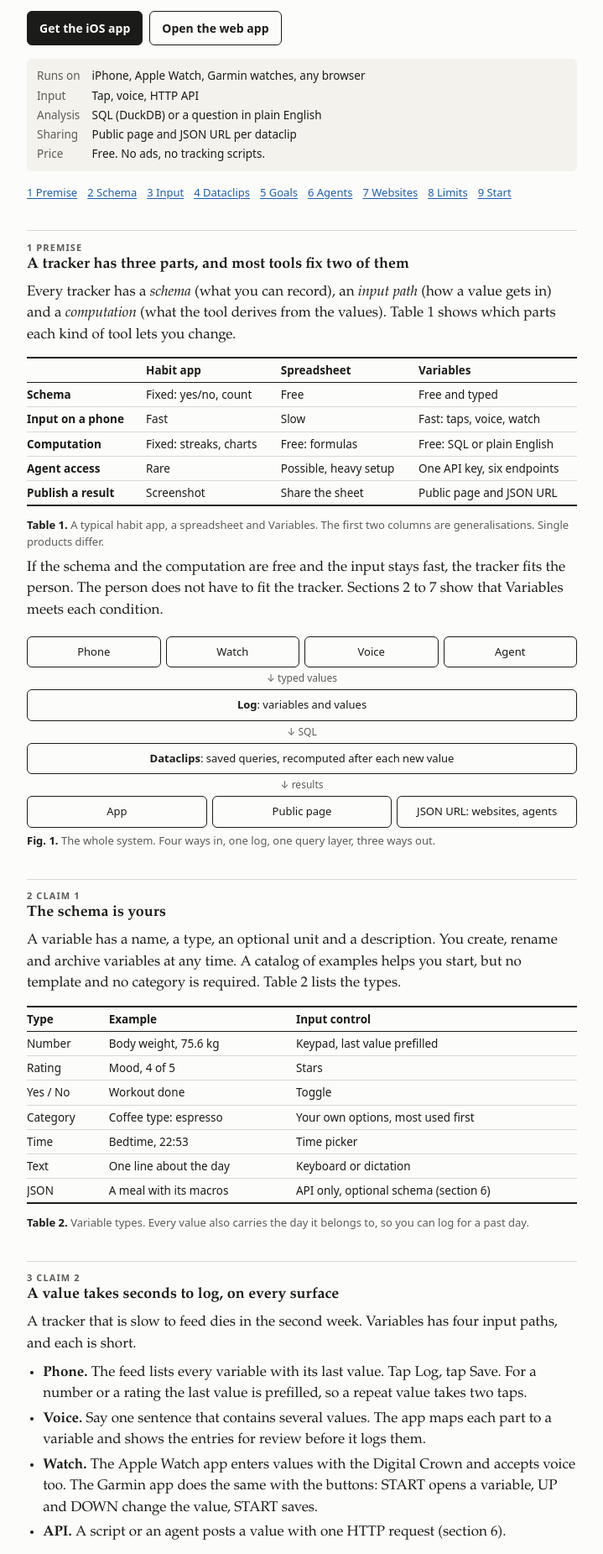
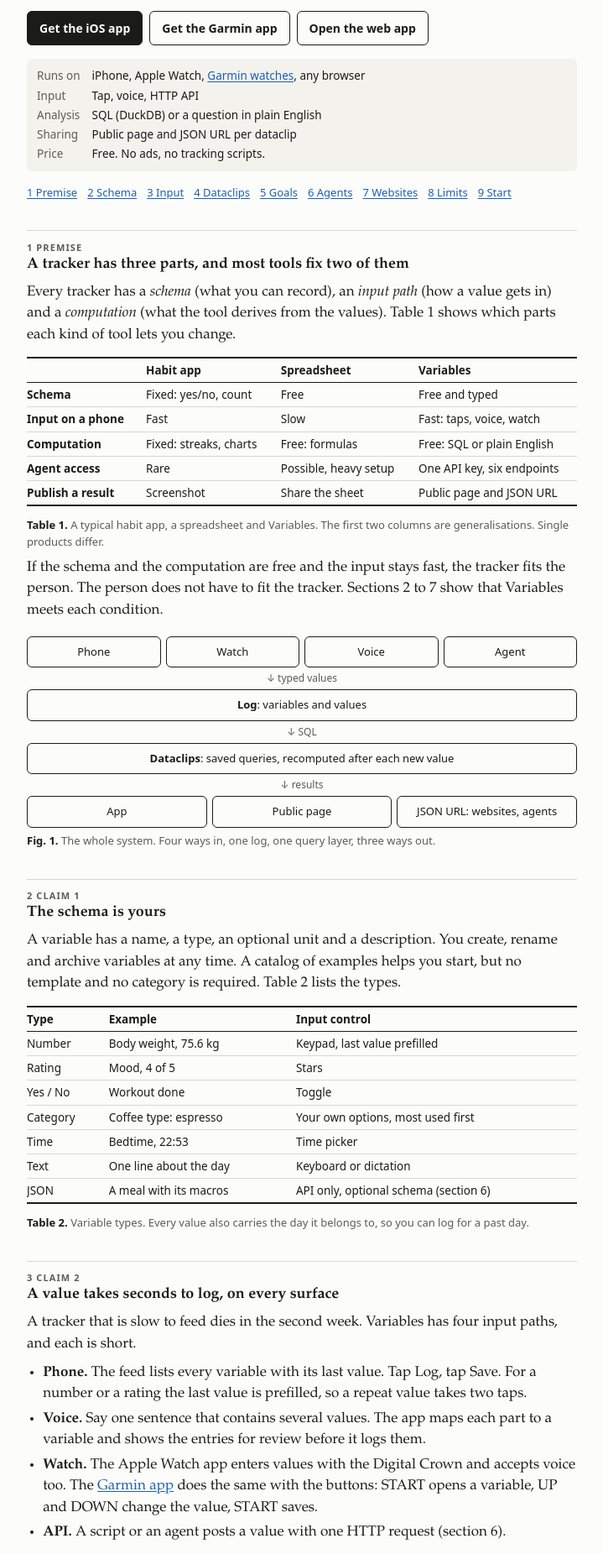
Before and after one commit to kjhnns/Logvariables-website, a plain HTML site: page index.html in a window 1280 px wide. Shown: the part 469-2320 px from the top of the page at 84% size, without its empty margins (280-999 px from the left). Drawn offline with Linux system fonts and the light colour scheme; no server answers.

Commit message:
landing: Garmin store link (approved 2026-11-23) in facts, Watch bullet, start step and both button rows
Codex review: BLOCKING no.

Co-Authored-By: Claude Opus 5.5 <noreply@anthropic.com>

```diff
--- a/index.html
+++ b/index.html
@@ -104,11 +104,12 @@ footer{margin-top:2.5rem;padding-top:.8rem;border-top:1px solid var(--rule);font
 
 <p class="cta">
 <a href="https://apps.apple.com/ch/app/variables-measure-everything/id6757949097?l=en-GB">Get the iOS app</a>
+<a href="https://apps.garmin.com/apps/183ec3fb-5244-498e-a244-bbb002081b81">Get the Garmin app</a>
 <a href="https://app.logvariables.com/signup">Open the web app</a>
 </p>
 
 <dl class="facts">
-<dt>Runs on</dt><dd>iPhone, Apple Watch, Garmin watches, any browser</dd>
+<dt>Runs on</dt><dd>iPhone, Apple Watch, <a href="https://apps.garmin.com/apps/183ec3fb-5244-498e-a244-bbb002081b81">Garmin watches</a>, any browser</dd>
 <dt>Input</dt><dd>Tap, voice, HTTP API</dd>
 <dt>Analysis</dt><dd>SQL (DuckDB) or a question in plain English</dd>
 <dt>Sharing</dt><dd>Public page and JSON URL per dataclip</dd>
@@ -165,7 +166,7 @@ footer{margin-top:2.5rem;padding-top:.8rem;border-top:1px solid var(--rule);font
 <ul>
 <li><b>Phone.</b> The feed lists every variable with its last value. Tap Log, tap Save. For a number or a rating the last value is prefilled, so a repeat value takes two taps.</li>
 <li><b>Voice.</b> Say one sentence that contains several values. The app maps each part to a variable and shows the entries for review before it logs them.</li>
-<li><b>Watch.</b> The Apple Watch app enters values with the Digital Crown and accepts voice too. The Garmin app does the same with the buttons: START opens a variable, UP and DOWN change the value, START saves.</li>
+<li><b>Watch.</b> The Apple Watch app enters values with the Digital Crown and accepts voice too. The <a href="https://apps.garmin.com/apps/183ec3fb-5244-498e-a244-bbb002081b81">Garmin app</a> does the same with the buttons: START opens a variable, UP and DOWN change the value, START saves.</li>
 <li><b>API.</b> A script or an agent posts a value with one HTTP request (section 6).</li>
 </ul>
 <figure>
@@ -386,7 +387,7 @@ show().catch(() => {});</script>
 
 <h2 id="start"><small>9 Start</small>From zero to a first dataclip in ten minutes</h2>
 <ol>
-<li>Install the <a href="https://apps.apple.com/ch/app/variables-measure-everything/id6757949097?l=en-GB">iOS app</a> or open the <a href="https://app.logvariables.com/signup">web app</a>. Sign-up needs an email address. On a Garmin watch, install "Variables" from the Connect IQ Store and paste an API key in its settings in Garmin Connect.</li>
+<li>Install the <a href="https://apps.apple.com/ch/app/variables-measure-everything/id6757949097?l=en-GB">iOS app</a> or open the <a href="https://app.logvariables.com/signup">web app</a>. Sign-up needs an email address. On a Garmin watch, install <a href="https://apps.garmin.com/apps/183ec3fb-5244-498e-a244-bbb002081b81">"Variables" from the Connect IQ Store</a> and paste an API key in its settings in Garmin Connect.</li>
 <li>Create three variables and log a first value for each.</li>
 <li>Ask one question in plain English and save the answer as a dataclip.</li>
 <li>Keep logging for a week. The dataclip fills in.</li>
@@ -394,6 +395,7 @@ show().catch(() => {});</script>
 </ol>
 <p class="cta">
 <a href="https://apps.apple.com/ch/app/variables-measure-everything/id6757949097?l=en-GB">Get the iOS app</a>
+<a href="https://apps.garmin.com/apps/183ec3fb-5244-498e-a244-bbb002081b81">Get the Garmin app</a>
 <a href="https://app.logvariables.com/signup">Open the web app</a>
 <a href="https://app.logvariables.com/login">Sign in</a>
 </p>
```
